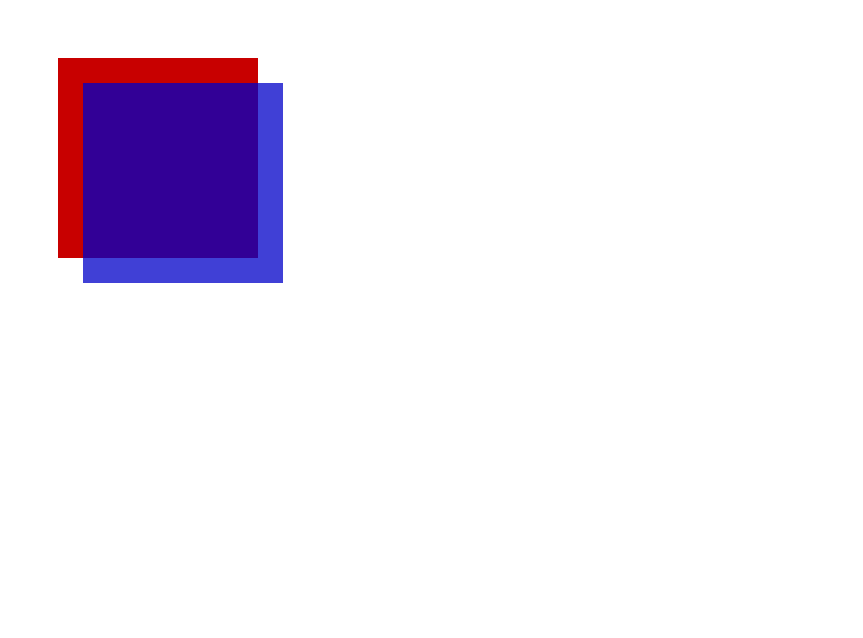
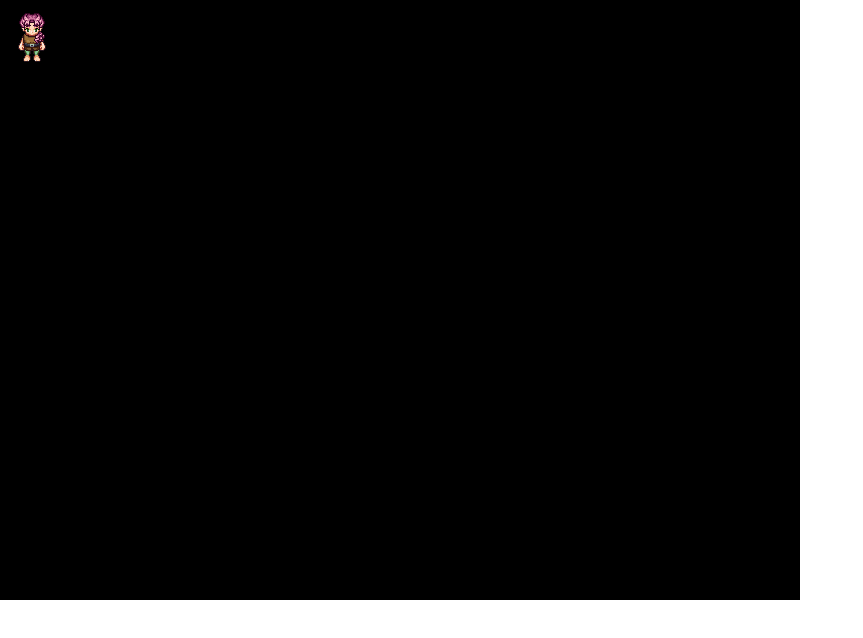
Before and after one commit to Mae-Li/Little-2D-RPG, a plain HTML site: page index.html in a window 1280 px wide. Shown: the whole page, without its empty margins (0-863 px from the left). Drawn offline with Linux system fonts and the light colour scheme.

Commit message:
Game engine first implementation

```diff
--- a/index.html
+++ b/index.html
@@ -4,9 +4,10 @@
     <meta charset="UTF-8">
     <meta name="viewport" content="width=device-width, initial-scale=1.0">
     <title>Little 2D RPG</title>
-    <script src="index.js"></script>
+    <script type="module" src="src/main.js"></script>
+    <link rel="stylesheet" type="text/css" href="styles/main.css" />
 </head>
 <body>
-    <canvas id="my-canvas" width="1280" height="960"></canvas>
+    <div id="app"></div>
 </body>
 </html>
--- a/index.js
+++ /dev/null
@@ -1,20 +0,0 @@
-// The draw function is used to draw in a canvas every tick of the game loop
-function draw() {
-    // Retrieve a reference to the canvas element in html
-    const canvas = document.getElementById('my-canvas')
-    // Create a 2D surface in which we can draw
-    const context = canvas.getContext('2d')
-
-    // Set a color to use
-    context.fillStyle = 'rgb(200, 0, 0)'
-    // Draw a rectangle
-    context.fillRect(50, 50, 200, 200)
-
-    // RGBA => Red, Green, Blue, Alpha
-    context.fillStyle = 'rgba(0, 0, 200, 0.75)'
-    context.fillRect(75, 75, 200, 200)
-}
-
-// Listen to the load event of the window object. It is triggered when a window is opened
-// Here we decide to launch the draw function chen receiving this event
-window.addEventListener('load', draw)
--- /dev/null
+++ b/src/main.js
@@ -0,0 +1,163 @@
+import ResourceManager from './utils/resourceManager.js'
+import KeyManager from './utils/keyManager.js'
+
+const keyManager = KeyManager()
+const resourceManager = ResourceManager()
+
+const SPRITE_WIDTH = 64;
+const WINDOW_WIDTH = 800;
+const WINDOW_HEIGHT = 600;
+
+function init({ width, height }) {
+    // Get a reference to the div with id "app"
+    const app = document.getElementById('app')
+    // Create a canvas html element
+    const canvas = document.createElement('canvas')
+    // Setting the size of the canvas
+    canvas.width = width
+    canvas.height = height
+    // Append the canvas element to the app div
+    app.appendChild(canvas)
+
+    const context = canvas.getContext('2d')
+
+    // Initial state of the game
+    const state = {
+        grid: {
+            width,
+            height
+        },
+        player: {
+            name: 'Mae-li',
+            x: 0,
+            y: 0,
+            speed: 2,
+            dir: 'S'
+            // TODO: Add a property frame that vary between 0-8
+        }
+    }
+
+    return {
+        state,
+        context
+    }
+}
+
+// Update is responsible to updating the game state depending on the user inputs
+function update(state) {
+    let { x, y, speed } = state.player
+    let { width, height } = state.grid
+
+
+    // TODO: Increment the frame property of the player to display next frame of the animation
+    console.log(x, y)
+
+    if(keyManager.isDown('SPACE')) {
+
+    }
+
+    if(keyManager.isDown('UP')) {
+        state.player.dir = 'N'
+        if(y - 1 > 0) {
+            state.player.y -= speed
+        }
+    }
+
+    if(keyManager.isDown('DOWN')) {
+        state.player.dir = 'S'
+        if(y + 1 < height - SPRITE_WIDTH) {
+            state.player.y += speed
+        }
+    }
+
+    if(keyManager.isDown('LEFT')) {
+        state.player.dir = 'W'
+        if(x - 1 > 0) {
+            state.player.x -= speed
+        }
+    }
+
+    if(keyManager.isDown('RIGHT')) {
+        state.player.dir = 'E'
+        if(x + 1 < width - SPRITE_WIDTH) {
+            state.player.x += speed
+        }
+    }
+
+    const newState = {
+        ...state
+    }
+    return newState
+}
+
+// Render is responsible of displaying elements on the canvas context
+function render(state, context) {
+    context.clearRect(0, 0, state.grid.width, state.grid.height)
+
+    const { dir, x, y } = state.player
+
+    // Position and size of the sprite to retrieve from the image
+    let sx = 0
+    let sy = 0
+    let sWidth = SPRITE_WIDTH
+    let sHeight = SPRITE_WIDTH
+    // Position and size of the sprite inside de canvas
+    let dx = x
+    let dy = y
+    let dWidth = SPRITE_WIDTH
+    let dHeight = SPRITE_WIDTH
+
+    // TODO: Set value of sx by getting the value of the frame property in player object ( sx = sx + frameNumber )
+    switch(dir) {
+        case 'N':
+            sy = 8 * SPRITE_WIDTH
+            break;
+        case 'E':
+            sy = 7 * SPRITE_WIDTH
+            break;
+        case 'S':
+            sy = 10 * SPRITE_WIDTH
+            break;
+        case 'W':
+            sy = 9 * SPRITE_WIDTH
+            break;
+    }
+
+    context.drawImage(resourceManager.get('assets/sprites/start-female.png'), sx, sy, sWidth, sHeight, dx, dy, dWidth, dHeight)
+}
+
+function gameLoop(state, context) {
+    const newState = update(state)
+    render(newState, context)
+
+    // RequestAnimationFrame will call the gameLoop function every 16ms to achieve 60 fps framerate
+    requestAnimationFrame(() => {
+        gameLoop(newState, context)
+    })
+}
+
+// Listen to the load event of the window object. It is triggered when a window is opened
+// Here we decide to launch the draw function chen receiving this event
+window.addEventListener('load', () => {
+    /*
+    * Here we are doing destructurign of object returned by the init function
+    * It's a way to avoid intermediate variable declaration
+    *
+    * const a = { b: 0, c: 1 }
+    *
+    * To access de value of b we can do
+    *
+    * console.log(a.b)
+    *
+    * If the object is destructured before i can do
+    *
+    * const {b, c} = a
+    * console.log(b)
+    */
+    const images = ['assets/sprites/start-female.png']
+    resourceManager.load(images)
+        .then(() => {
+            const { state, context } = init({ width: WINDOW_WIDTH, height: WINDOW_HEIGHT })
+            gameLoop(state, context)
+        })
+})
--- /dev/null
+++ b/src/utils/keyManager.js
@@ -0,0 +1,46 @@
+function getKey(event) {
+    switch(event.keyCode) {
+        case 32:
+            return 'SPACE'
+            break
+        case 37:
+            return 'LEFT'
+            break;
+        case 38:
+            return 'UP'
+            break
+        case 39:
+            return 'RIGHT'
+            break
+        case 40:
+            return 'DOWN'
+            break
+        default:
+            // Convert ASCII codes to letters
+            return String.fromCharCode(event.keyCode)
+    }
+}
+
+const KeyManager = () => {
+    let pressedKeys = {}
+
+    document.addEventListener('keydown', function(event) {
+        const key = getKey(event)
+        pressedKeys[key] = true
+    })
+
+    document.addEventListener('keyup', function(event) {
+        const key = getKey(event)
+        pressedKeys[key] = false
+    })
+
+    window.addEventListener('blur', function() {
+        pressedKeys = {}
+    })
+
+    return {
+        isDown: key => !!pressedKeys[key.toUpperCase()]
+    }
+}
+
+export default KeyManager
--- /dev/null
+++ b/src/utils/resourceManager.js
@@ -0,0 +1,58 @@
+const ResourceManager = () => {
+    let resourceCache = {}
+
+    // Load an array of image urls
+    function load(urls) {
+        return Promise.all(urls.map( url => _load(url)))
+    }
+
+    function _load(url) {
+        return new Promise(resolve => {
+            if(resourceCache[url]) {
+                resolve(resourceCache[url])
+            }
+            else {
+                let img = new Image()
+                img.addEventListener('load', () => {
+                    resourceCache[url] = img
+                    resolve(img)
+                })
+                img.src = url
+            }
+        })
+    }
+
+    function get(url) {
+        return resourceCache[url]
+    }
+
+    return {
+        load,
+        get
+    }
+}
+
+export default ResourceManager
+
+/*
+// Callbacks
+const a = fetch('toto.com/superjeu.exe')
+const b = fetch('toto.com/superjeu2.exe')
+
+a.addEventListener('load', () => {
+    launch(a)
+})
+
+b.addEventListener('load', () => {
+    launch(b)
+})
+
+// Promises
+const a = fetch('toto.com/superjeu.exe').then(a => {
+    launch(a)
+})
+
+// Async Await
+const a = await fetch('toto.com/superjeu.exe')
+const b = await fetch('toto.com/superjeu2.exe')
+*/
--- /dev/null
+++ b/styles/main.css
@@ -0,0 +1,20 @@
+html {
+    margin: 0;
+    padding: 0;
+}
+
+body {
+    width: 100%;
+    height: 100%;
+    margin: 0;
+    padding: 0;
+}
+
+#app {
+    position: absolute;
+    top: 0;
+    left: 0;
+    width: 800px;
+    height: 600px;
+    background-color: black;
+}
```
Also changed, not shown: assets/sprites/start-female.png (added), 1 other file.
